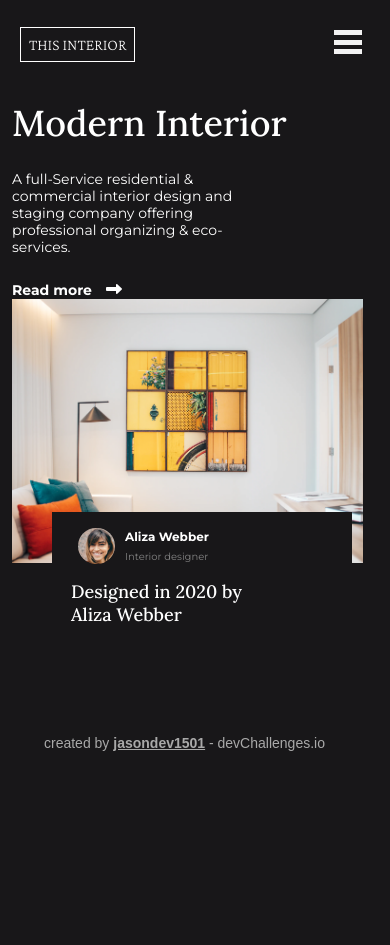
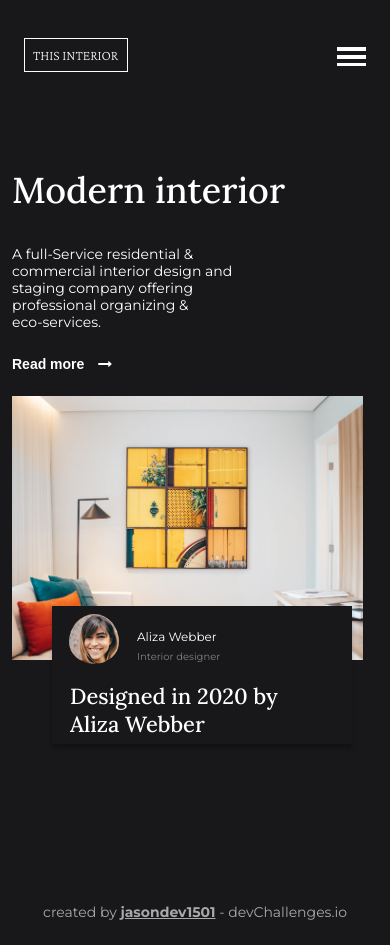
Before and after one commit to jasonohdz1501/homepage-demo, a plain HTML site: page index.html in a window 390 px wide. Before the commit the page ends 844 px from the top, so only its background shows below. Drawn offline with nearby package versions, Linux system fonts and the light colour scheme.

Commit message:
Refactor code and fix bugs
Reduce code from javascript file

```diff
--- a/index.html
+++ b/index.html
@@ -4,52 +4,71 @@
   <meta charset="UTF-8">
   <meta http-equiv="X-UA-Compatible" content="IE=edge">
   <meta name="viewport" content="width=device-width, initial-scale=1.0">
-  <link rel="stylesheet" href="main.css">
   <link rel="preconnect" href="https://fonts.gstatic.com">
   <link href="https://fonts.googleapis.com/css2?family=Crimson+Pro:wght@200&family=Lora:wght@500&family=Montserrat:wght@400;700&display=swap" rel="stylesheet">
-  <title>Homepage Demo</title>
+  <link rel="stylesheet" href="https://cdnjs.cloudflare.com/ajax/libs/font-awesome/4.7.0/css/font-awesome.min.css">
+  <link rel="stylesheet" href="main.css">
+  <title>Homepage demo</title>
 </head>
 <body>
+  <div class="mobile-menu">
+    <nav class="mobile--navigation--bar">
+      <a href="" class="mobile-navigation--links">Home</a>
+      <a href="" class="mobile-navigation--links">Collection</a>
+      <a href="" class="mobile-navigation--links">About</a>
+      <a href="" class="mobile-navigation--links">Contact</a>
+    </nav>
+  </div>
+  <div class="container">
     <header>
-      <div class="logo">
-        this interior
-      </div>
-        <nav>
-          <ul class="nav-links">
-            <li class="active-link link-item">Home</li>
-            <li class="link-item">Collection</li>
-            <li class="link-item">About</li>
-            <li class="link-item">Contact</li>
-          </ul>
+      <div class="logo"><p>this interior</p></div>
+      <nav class="navigation--bar">
+        <a href="" class="navigation--links">Home</a>
+        <a href="" class="navigation--links">Collection</a>
+        <a href="" class="navigation--links">About</a>
+        <a href="" class="navigation--links">Contact</a>
       </nav>
-        <div class="burger">
+    </header>
+    <div class="mobile-menu--header">
+      <div class="logo"><p>this interior</p></div>
+      <button class="hambuger-menu" onclick="openMenu()">
         <span class="bar"></span>
         <span class="bar"></span>
         <span class="bar"></span>
+      </button>
     </div>
-  </header>
     <main>
-    <div class="description">
-      <h1 class="title">Modern Interior</h1>
-      <p class="text-description">A full-Service residential & commercial interior design and staging company offering professional organizing & eco-services.</p>
-      <button class="btn">Read more</button><span class="icon-arrow"><i class="fas fa-long-arrow-alt-right"></i></span>
+      <div class="main-description">
+        <h1 class="headline">Modern interior</h1>
+        <p class="description">A full-Service residential & commercial interior design and staging company offering professional organizing & <br> eco-services.</p>
+        <button class="btn">Read more<i class="fa fa-long-arrow-right"></i></button>
       </div>
-    <div class="img-description">
-      <img class="image" src="./assets/photo1.png" alt="cover photo demo collection">
-      <div class="comment-overlay">
-        <img src="./assets/photo2.png" alt="profile demo picture">
-        <div class="content">
-          <p class="name">Aliza Webber</p>
-          <p class="profession">Interior designer</p>
+      <div class="main-image">
+        <div class="image-container">
+          <div class="img--asset">
+            <img src="./assets/photo1.png" alt="cover image">
           </div>
-        <p class="asset-description">Designed in 2020 by Aliza Webber</p>
+          <div class="img--overlay">
+            <div class="profile">
+              <div class="img--profile">
+                <img src="./assets/photo2.png" alt="profile picture">
+              </div>
+              <div class="profile--description--profile">
+                <p>Aliza Webber</p>
+                <p>Interior designer</p>
+              </div>
+            </div>
+            <div class="description-profile">
+              <p>Designed in 2020 by Aliza Webber</p>
+            </div>
+          </div>
         </div>
       </div>
     </main>
     <footer>
-    <p>created by <span class="link"><a href="https://github.com/jasonohdz1501" target="blank">jasondev1501</a></span> - devChallenges.io</p>
+      <p>created by <a href="https://github.com/jasonohdz1501" target="blank">jasondev1501</a> - devChallenges.io</p>
     </footer>
+  </div>
   <script src="main.js"></script>
-  <script src="https://kit.fontawesome.com/63067e820a.js" crossorigin="anonymous"></script>
 </body>
 </html>
--- a/main.css
+++ b/main.css
@@ -1,341 +1,297 @@
+
 
 /* font-family: 'Crimson Pro', serif;
 font-family: 'Lora', serif;
 font-family: 'Montserrat', sans-serif; */
 
+:root {
+  --Montserrat: 'Montserrat', sans-serif;
+  --Lora: 'Lora', serif;
+  --Crimson: 'Crimson Pro', serif;
+}
+
 * {
-  box-sizing: border-box;
   margin: 0;
   padding: 0;
-  background-color: #181719;
   color: #fff;
 }
+body {
+  background-color: #181719;
+}
+
+.container {
+  max-width: 1440px;
+  padding: 42px 76px 24px 77px;
+  box-sizing: border-box;
+}
+
+.mobile-menu {
+  background-color: #181719;
+  width: 100vw;
+  height: 100vh;
+  z-index: 1;
+  position: fixed;
+  opacity: 0;
+  transform: translateX(-350px);
+  transition: 0.3s;
+}
+
+.mobile-menu--header {
+  display: none;
+  align-items: center;
+  padding: 19px 12.5px 0 12px;
+}
+
+.hambuger-menu {
+  background-color: transparent;
+  border:  none;
+  z-index: 2;
+}
+
+.mobile--navigation--bar{
+  margin-top: 258px;
+}
+.mobile--navigation--bar a{
+  text-decoration: none;
+  display: block;
+  text-align: center;
+  margin-top: 32px;
+  font-size: 18px;
+  font-family: var(--Montserrat);
+}
+
+.bar{
+  display: block;
+  background-color: #fff;
+  width: 28.5px;
+  height: 3.8px;
+  margin-top: 3.8px;
+  transition: 0.3s;
+}
+
+.bar.active:nth-child(2) {
+  opacity: 0;
+}
+.bar.active:nth-child(1) {
+  transform: translateY(7px) rotate(45deg);
+}
+.bar.active:nth-child(3) {
+  transform: translateY(-7px) rotate(-45deg);
+}
+
+.show-menu-mobile {
+  opacity: 100%;
+  transform: translateX(0px);
+  background-color: #181719;
+}
+
 
 header {
   display: flex;
-  justify-content: space-between;
   align-items: center;
 }
-
 .logo {
-  cursor: pointer;
-  font-family: 'Crimson Pro', serif;
-  font-weight: 200;
+  flex-grow: 1;
+}
+.logo p {
+  max-width: 86px;
+  font-family: var(--Crimson);
+  text-transform: uppercase;
+  font-size: 14px;
+  border: 1px solid;
   padding: 8px;
-  border: 1px solid #fff;
-  text-transform: uppercase;
-  margin-top: 42px;
-  margin-left: 77px;
+}
+.navigation--bar .navigation--links {
+  font-family: var(--Montserrat);
+  font-size: 18px;
+  font-weight: 500;
+  margin-left: 86px;
+  text-decoration: none;
 }
 
-.nav-links {
-  list-style: none;
-  font-family: 'Montserrat', sans-serif;
-  font-weight: 500;
-  font-size: 18px;
-  line-height: 22px;
+.navigation--bar .navigation--links:first-child {
+  font-weight: 700;
+  border-bottom: 2px solid;
+  padding-bottom: 8px;
 }
 
-.nav-links li:hover, li:focus{
-  color: #b061ff;
-  transition: 0.5s;
+main {
+  margin-top: 147px;
+  display: flex;
+  justify-content: center;
 }
-
-.nav-links li {
-  margin-top: 46px;
-  margin-left: 86px;
-  margin-right: 76px;
-  display: inline-block;
-  cursor: pointer;
+.main-description {
+  margin-top: 234px;
+  flex-grow: 1;
 }
-.active-link {
-  font-weight: 700;
-  padding-bottom: 8px;
-  border-bottom: 2px solid #fff;
+.headline {
+  font-family: var(--Lora);
+  font-weight: 500;
+  font-size: 48px;
+  line-height: 61px;
 }
-
-.burger {
-  position: absolute;
-  display: none;
-}
-.bar{
-  display: block;
-  width: 28.5px;
-  height: 4.75px;
-  background-color: #F2F2F2;
-  margin: 4.75px 0;
-  transition: 0.3s;
-}
-.bar:hover, .bar:focus {
-  color: #b061ff;
-  transition: 0.5s;
-}
-
-/* Main secction */
-main {
-  display: flex;
-  flex-direction: row;
-  padding-top: 245px;
-}
-
-.title {
-  margin-top: 136px;
-  margin-left: 77px;
-  font-family: 'Lora', serif;
-  font-size: 48px;
-  font-weight: 500;
-  line-height: 62px;
-}
-.text-description {
-  width: 410px;
-  height: 145px;
-  padding-top: 40px;
-  margin-left: 77px;
-  margin-right: 139px;
-  font-family: 'Montserrat', sans-serif;
+.description {
+  font-family: var(--Montserrat);
   font-weight: 400;
   font-size: 24px;
   line-height: 30px;
+  max-width: 410px;
+  padding-top: 40px;
+}
+.btn {
+  padding-top: 48px;
+  background-color: transparent;
+  border: none;
+  display: flex;
+  align-items: center;
+  font-weight: 700;
+}
+.btn .fa {
+  padding-left: 14px;
 }
 
-.btn {
-  padding-top: 48px;
-  margin-top: 48px;
-  margin-left: 77px;
-  border: none;
-  font-family:'Montserrat', sans-serif;
-  font-size: 18px;
+
+.main-image {
+  flex-grow: 1;
+}
+.image-container {
+  position: relative;
+}
+
+.img--asset {
+  margin: 24px 32.94px 111px 52px;
+}
+
+.img--asset img {
+  min-width: 351px;
+  max-width: 737px;
+  width: 100%;
+}
+
+.img--overlay {
+  position: absolute;
+  top: 477px;
+  left: 347px;
+  background-color: #181719;
+  width: 410px;
+  height: 189px;
+  box-shadow: 0 4px 4px rgba(0,0,0,0.25);
+}
+.profile {
+  display: flex;
+}
+
+.img--profile img {
+  width: 50px;
+  height: 50px;
+  border-radius: 50%;
+  padding: 8px 18px 14px 17px;
+}
+
+.profile--description--profile {
+  flex-grow: 1;
+  margin-top: 23px;
+}
+.profile--description--profile p:nth-child(1) {
+  font-family: var(--Montserrat);
+  font-size: 14px;
+}
+.profile--description--profile p:nth-child(2) {
+  font-family: var(--Montserrat);
+  font-size: 12px;
+  color: #828282;
+  padding-top: 8px;
+}
+.description-profile {
+  width: 287px;
+  font-family: var(--Lora);
+  font-size: 24px;
+  padding-left: 26px;
+  padding-top: 30px;
+}
+
+footer {
+  padding-top: 128px;
+  text-align: center;
+}
+footer p{
+  font-family: var(--Montserrat);
+  font-size: 14px;
+  color: #A9A9A9;
+}
+
+footer p a {
+  color: #A9A9A9;
   font-weight: 700;
 }
 
-.icon-arrow {
-  padding-left: 14px;
-}
+/* Media queries */
 
-.img-description {
-  position: relative;
-  box-sizing: border-box;
-}
+@media (max-width: 960px) {
 
-.img-description .image{
-  width: 737px;
-  height: 555px;
-}
-
-.comment-overlay {
-  width: 410px;
-  height: 189px;
-  position:absolute;
-  top: 477px;
-  left: 295px;
-  background-color:#181719;
-}
-
-.comment-overlay >img {
-  position: absolute;
-  top: 10px;
-  left: 14px;
-  border-radius: 50%;
-  width: 50px;
-  height: 50px;
-  margin: 8px 18px 14px 17px;
-}
-
-.content {
-  position: absolute;
-  top: 23px;
-  left: 100px;
-}
-.name {
-  font-family: 'Montserrat', sans-serif;
-  font-weight: 700;
-}
-.profession {
-  padding-top: 8px;
-  font-family: 'Montserrat', sans-serif;
-  font-weight: 500;
-  color: #828282;
-}
-
-.asset-description {
-  width: 287px;
-  height: 62px;
-  position: absolute;
-  top: 93px;
-  left: 26px;
-  font-family: 'Lora', serif;
-  font-size: 24px;
-}
-
-footer {
-  position: absolute;
-  top: 1039px;
-  left: 577px;
-  padding-bottom: 24px;
-}
-
-footer p{
-  font-family: 'Monserrat', sans-serif;
-  font-style: normal;
-  font-weight: 500;
-  font-size: 14px;
-  color: #A9A9A9;
-}
-footer p a {
-  font-weight: 700;
-  color: #A9A9A9;
-}
-
-/* Media querys */
-
-@media (max-width: 426px){
-
-  /* Menu nav toggle */
-
-  .logo {
-    margin-top: 27px;
-    margin-left: 20px;
+  .container {
+    padding: 19px 12px 24px 12px;
+    box-sizing: border-box;
   }
 
-  nav {
-    opacity: 0%;
-    width: 100%;
-    height: 100%;
-    position: fixed;
-    top: 0;
-    left: -250px;
-    transition: 0.3s;
-    z-index: 1;
-    justify-content: space-around;
+  .mobile-menu--header {
+    display: flex;
     align-items: center;
+    padding: 19px 12.5px 0 12px;
   }
 
-  .nav-links {
-    position: absolute;
-    top: 258px;
-    left: 60px;
-    display: flex;
-    flex-direction: column;
-    text-align: center;
-}
-  .burger {
-   left: 333.75px;
-   top: 25.5px;
-   display: block;
-   cursor: pointer;
- }
-
-  nav.active {
-    opacity: 100%;
-    top: 0;
-    left: 0;
+  header {
+    display: none;
   }
-
- .burger.active .bar:nth-child(2) {
-   opacity: 0;
- }
-  .burger.active .bar:nth-child(1) {
-  position: fixed;
-  z-index: 2;
-  transform: translateY(7px) rotate(45deg);
-  }
-  .burger.active .bar:nth-child(3) {
-  position: fixed;
-  z-index: 2;
-  transform: translateY(-7px) rotate(-45deg);
-  }
-
   main {
     display: flex;
     flex-direction: column;
-    padding-top: 0px;
+    margin-top: 88px;
+  }
+  .main-description {
+    margin-top: 0;
+  }
 
+  .headline {
+    font-size: 36px;
   }
-  .title {
-    margin-top: 38px;
-    margin-left: 12px;
-    font-size: 36px;
-    line-height: 46px;
-  }
-  .text-description {
+
+  .description {
+    font-size: 14px;
     width: 250px;
-    height: 85px;
+    line-height: 17px;
     padding-top: 25px;
-    margin-left: 12px;
-    font-size: 14px;
-    line-height: 17px;
   }
   .btn {
     padding-top: 25px;
-    margin-top: 25px;
-    margin-left: 12px;
-    border: none;
     font-size: 14px;
-    font-weight: 700;
   }
 
-  .img-description {
-    position: relative;
-    box-sizing: border-box;
-    left: 12px;
+  .img--overlay {
+    position: absolute;
+    top: 210px;
+    left: 40px;
+    width: 300px;
+    height: 138px;
+    box-shadow: 0 4px 4px rgba(0,0,0,0.25);
+  }
+  .img--asset {
+    margin: 24px 32.94px 111px 0px;
   }
 
-  .img-description .image{
-    width: 351px;
-    height: 264px;
+  .profile--description--profile p:nth-child(1) {
+    font-size: 12px;
+  }
+  .profile--description--profile p:nth-child(2) {
+    font-size: 10px;
+    padding-top: 5.85px;
+  }
+  .description-profile {
+    width: 210px;
+    font-family: var(--Lora);
+    font-size: 21.9px;
+    padding-left: 18px;
+    padding-top: 0px;
   }
 
-  .comment-overlay {
-    width: 300px;
-    height: 138px;
-    position:absolute;
-    top: 213px;
-    left: 40px;
-    background-color:#181719;
-  }
-
-  .comment-overlay >img {
-    position: absolute;
-    top: 10px;
-    left: 14px;
-    border-radius: 50%;
-    width: 36.6px;
-    height: 36.6px;
-    margin: 5.85px 13.17px 10.24px 12.44px;
-  }
-
-  .content {
-    position: absolute;
-    top: 17px;
-    left: 73px;
-  }
-  .name {
-    font-family: 'Montserrat', sans-serif;
-    font-size: 12px;
-    font-weight: 700;
-  }
-  .profession {
-    padding-top: 5.85px;
-    font-family: 'Montserrat', sans-serif;
-    font-size: 10px;
-    font-weight: 500;
-    color: #828282;
-  }
-
-  .asset-description {
-    width: 210px;
-    height: 45px;
-    position: absolute;
-    top: 68px;
-    left: 19px;
-    font-family: 'Lora', serif;
-    font-size: 18px;
-    line-height: 23px;
-  }
-
-  footer{
-    position: absolute;
-    top: 735px;
-    left: 44px;
-  }
 }
--- a/main.js
+++ b/main.js
@@ -1,18 +1,7 @@
-const burger = document.querySelector('.burger');
-const navbar = document.querySelector('nav');
 
-burger.addEventListener('click', mobileMenu);
-
-function mobileMenu (){
-  burger.classList.toggle('active');
-  navbar.classList.toggle('active');
+function openMenu() {
+  const mobile = document.querySelector('.mobile-menu');
+  const barActive = document.querySelectorAll('.bar');
+  mobile.classList.toggle('show-menu-mobile');
+  barActive.forEach(n => n.classList.toggle('active'));
 }
-
-const navItems = document.querySelectorAll('.link-item');
-
-navItems.forEach(n => n.addEventListener('click', closeMenu));
-
-function closeMenu (){
-  burger.classList.remove('active');
-  navbar.classList.remove('active');
-}
```
Lines whose indentation alone changed are shown as unchanged.
